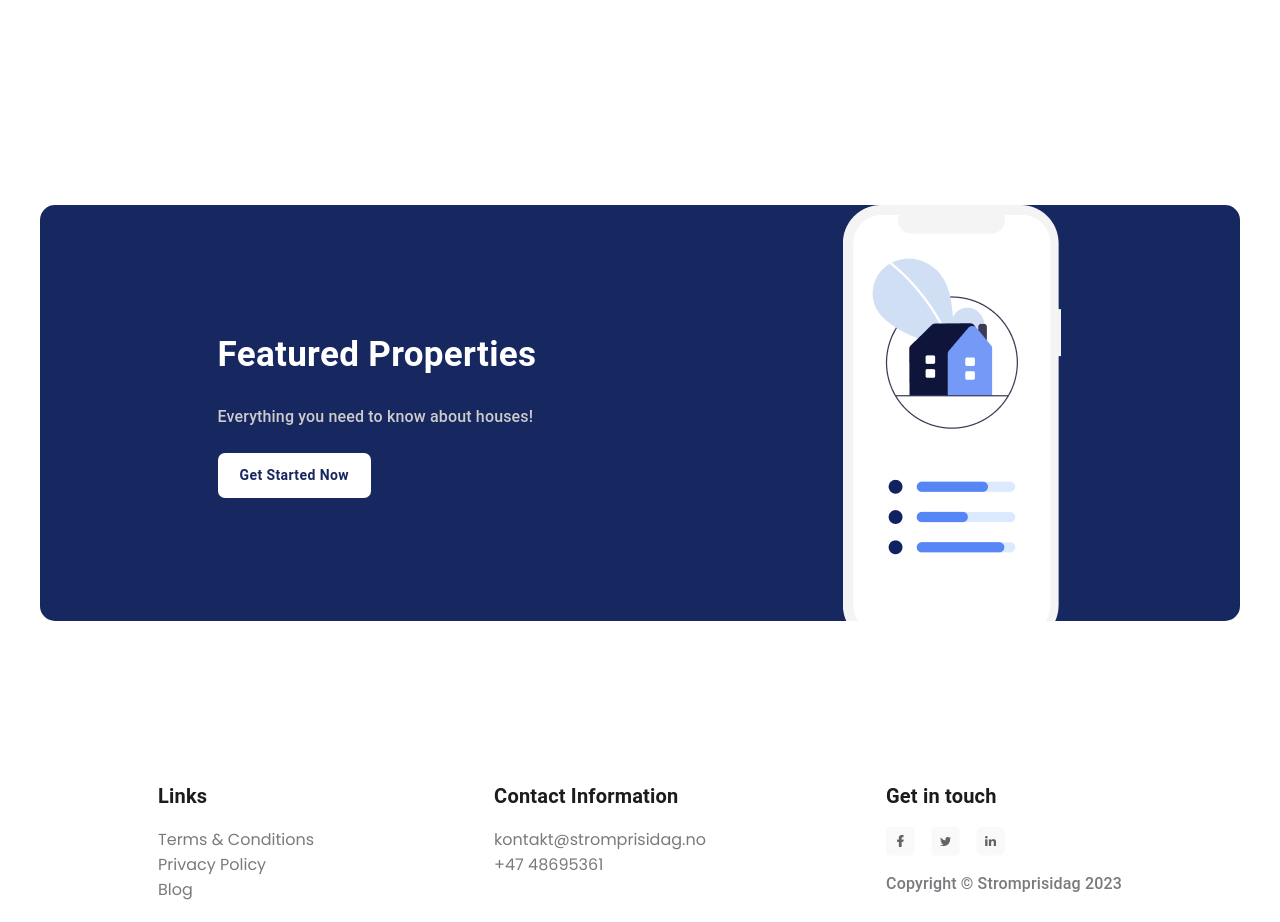
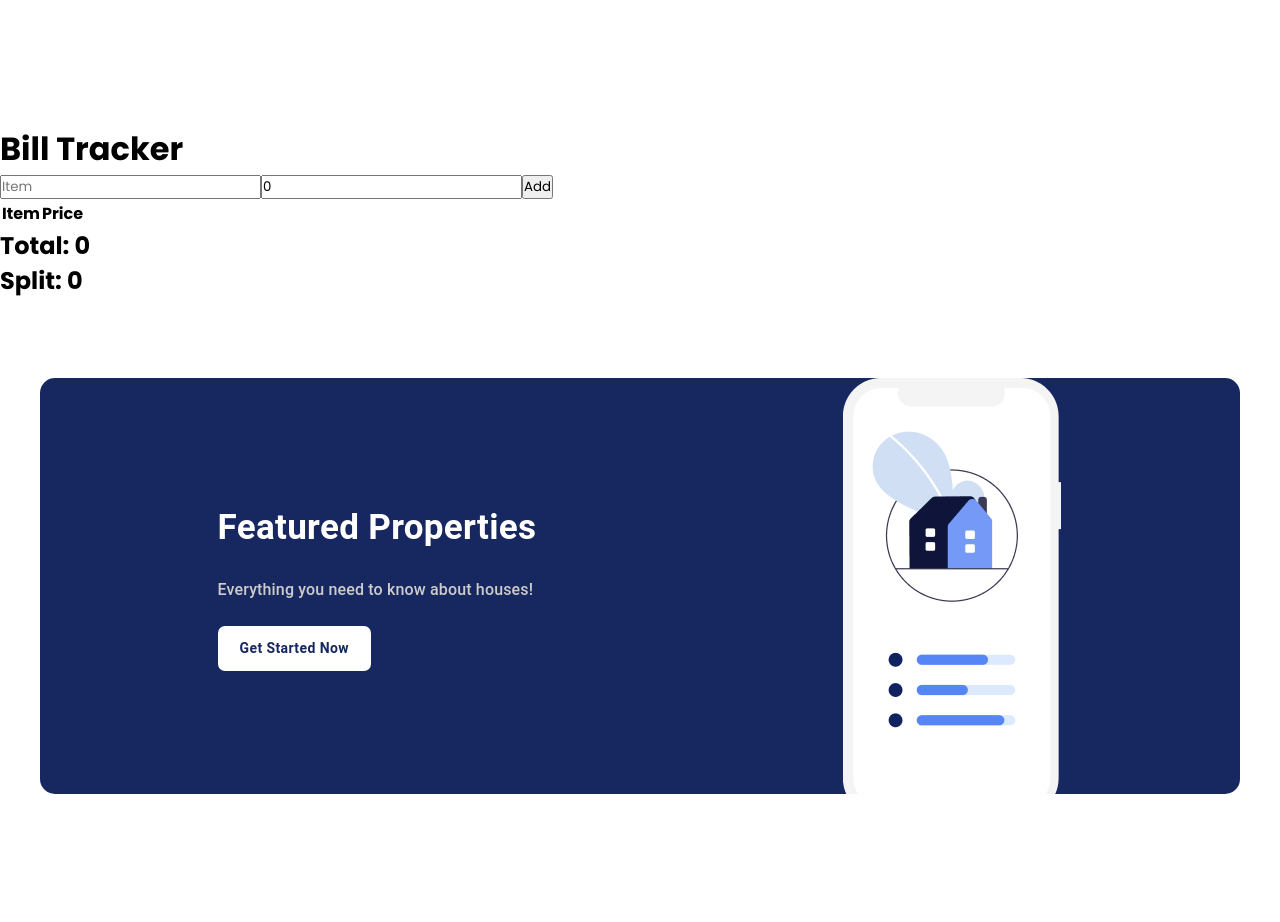
Before and after one commit to prabin04/mui-api, a React (Create React App) app: page / in a window 1280 px wide. Shown: the part 3720-4642 px from the top of the page. Built offline with nearby package versions, Linux system fonts and the light colour scheme.

Commit message:
install axios

```diff
--- a/package.json
+++ b/package.json
@@ -10,6 +10,7 @@
     "@testing-library/jest-dom": "^5.16.5",
     "@testing-library/react": "^13.4.0",
     "@testing-library/user-event": "^13.5.0",
+    "axios": "^1.3.2",
     "react": "^18.2.0",
     "react-dom": "^18.2.0",
     "react-loader-spinner": "^5.3.4",
--- a/src/App.jsx
+++ b/src/App.jsx
@@ -5,6 +5,7 @@ import Properties from "./Components/Properties";
 import Faq from "./Components/Faq";
 import GetStarted from "./Components/GetStarted";
 import Footer from "./Components/Footer";
+import BillTracker from "./Components/BillTracker";
 
 function App() {
   return (
@@ -14,6 +15,7 @@ function App() {
       <Guide />
       <Properties />
       <Faq />
+      <BillTracker />
       <GetStarted />
       <Footer />
     </>
--- /dev/null
+++ b/src/Components/BillTracker.jsx
@@ -0,0 +1,58 @@
+import React, { useState } from "react";
+
+const BillTracker = () => {
+  const [bills, setBills] = useState([]);
+  const [item, setItem] = useState("");
+  const [price, setPrice] = useState(0);
+
+  const handleSubmit = (e) => {
+    e.preventDefault();
+    setBills([...bills, { item, price: parseFloat(price) }]);
+    setItem("");
+    setPrice(0);
+  };
+
+  const total = bills.reduce((acc, bill) => acc + bill.price, 0);
+  const split = total / 2;
+
+  return (
+    <div>
+      <h1>Bill Tracker</h1>
+      <form onSubmit={handleSubmit}>
+        <input
+          type="text"
+          placeholder="Item"
+          value={item}
+          onChange={(e) => setItem(e.target.value)}
+        />
+        <input
+          type="number"
+          placeholder="Price"
+          value={price}
+          onChange={(e) => setPrice(e.target.value)}
+        />
+        <button type="submit">Add</button>
+      </form>
+      <table>
+        <thead>
+          <tr>
+            <th>Item</th>
+            <th>Price</th>
+          </tr>
+        </thead>
+        <tbody>
+          {bills.map((bill, index) => (
+            <tr key={index}>
+              <td>{bill.item}</td>
+              <td>{bill.price}</td>
+            </tr>
+          ))}
+        </tbody>
+      </table>
+      <h2>Total: {total}</h2>
+      <h2>Split: {split}</h2>
+    </div>
+  );
+};
+
+export default BillTracker;
```
Also changed, not shown: 1 other file (tests, documents, lock files or other folders).
